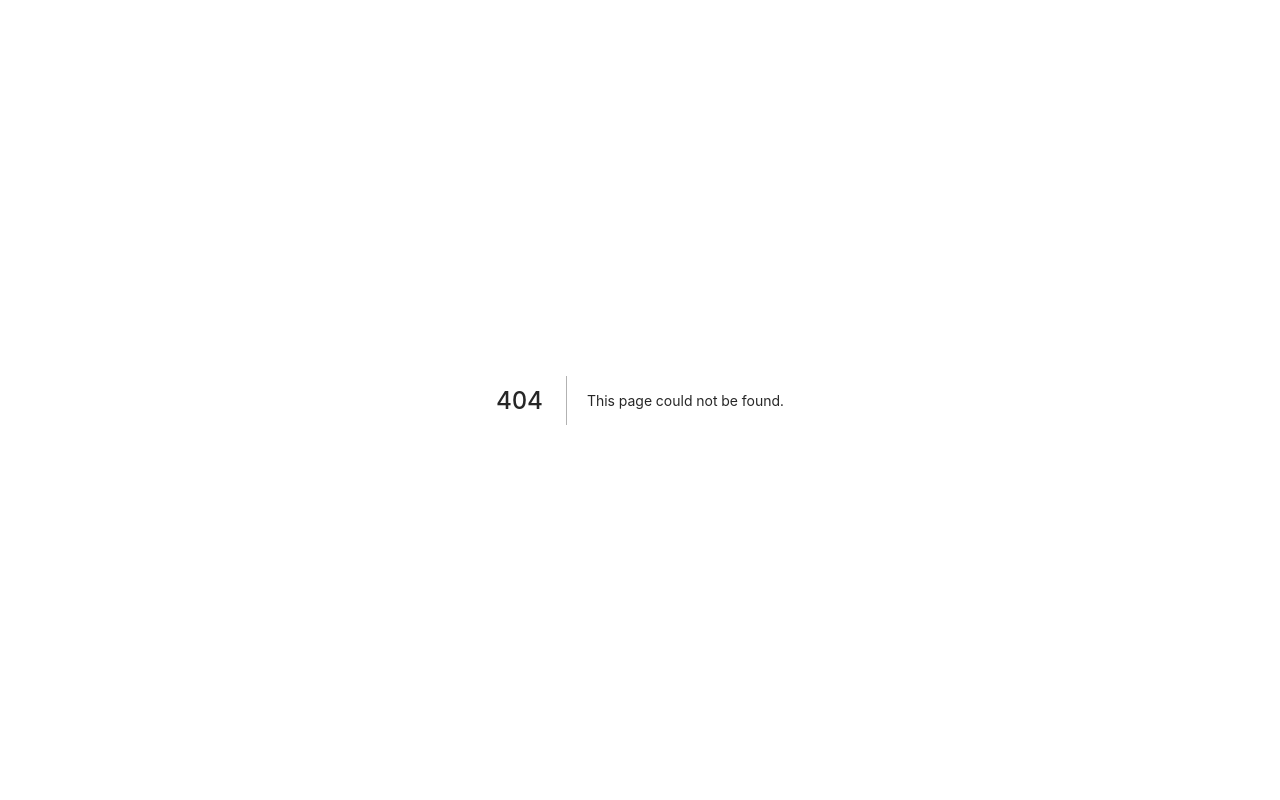
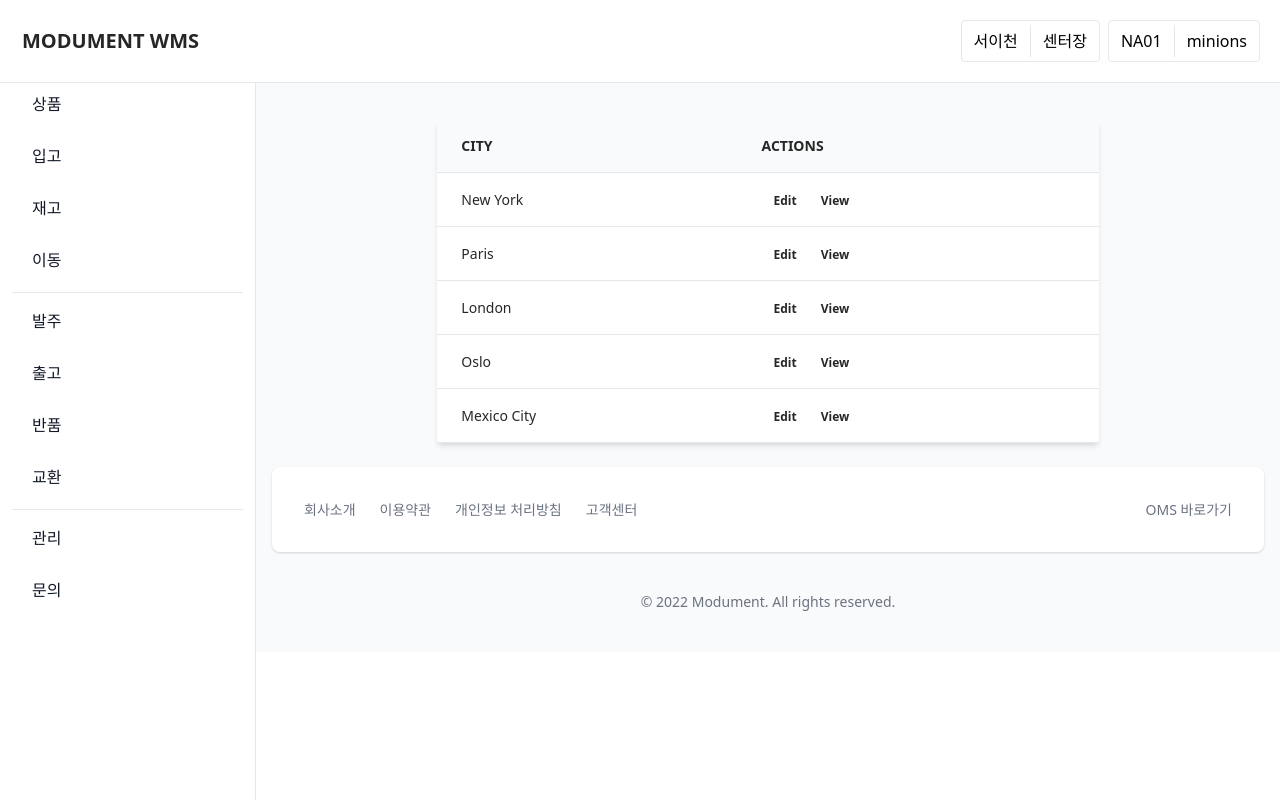
Before and after one commit to maliethy/modu_wms_react, a Next.js app: page /product in a window 1280 px wide. Before the commit this address had no page. Built offline with nearby package versions, Linux system fonts and the light colour scheme.

Commit message:
feat: product page 만들기, Sidebar Link 연결하기

```diff
--- a/Components/Sidebar.tsx
+++ b/Components/Sidebar.tsx
@@ -1,4 +1,5 @@
 import React from 'react';
+import Link from 'next/link';
 
 function Sidebar({ visible }) {
   return (
@@ -14,113 +15,89 @@ function Sidebar({ visible }) {
           <div className="flex-1 px-3 bg-white divide-y space-y-1">
             <ul className="space-y-3 pb-2">
               <li>
-                <a
-                  href="/products"
-                  target="_blank"
-                  className="text-base text-gray-900 font-normal rounded-lg hover:bg-gray-100 flex items-center p-2 group "
-                >
+                <Link href="/product">
+                  <a className="text-base text-gray-900 font-normal rounded-lg hover:bg-gray-100 flex items-center p-2 group ">
                     {/* icon */}
                     <span className="ml-3 flex-1 whitespace-nowrap">상품</span>
                   </a>
+                </Link>
               </li>
               <li>
+                <Link href="/incoming">
                   <a
-                  href="/incoming"
                     target="_blank"
                     className="text-base text-gray-900 font-normal rounded-lg hover:bg-gray-100 flex items-center p-2 group "
                   >
                     {/* icon */}
                     <span className="ml-3 flex-1 whitespace-nowrap">입고</span>
                   </a>
+                </Link>
               </li>
               <li>
-                <a
-                  href="https://demo.themesberg.com/windster/users/list/"
-                  className="text-base text-gray-900 font-normal rounded-lg hover:bg-gray-100 flex items-center p-2 group "
-                >
+                <Link href="/stock">
+                  <a className="text-base text-gray-900 font-normal rounded-lg hover:bg-gray-100 flex items-center p-2 group ">
                     {/* icon */}
                     <span className="ml-3 flex-1 whitespace-nowrap">재고</span>
                   </a>
+                </Link>
               </li>
               <li>
-                <a
-                  href="https://demo.themesberg.com/windster/e-commerce/products/"
-                  className="text-base text-gray-900 font-normal rounded-lg hover:bg-gray-100 flex items-center p-2 group "
-                >
+                <Link href="/location">
+                  <a className="text-base text-gray-900 font-normal rounded-lg hover:bg-gray-100 flex items-center p-2 group ">
                     {/* icon */}
                     <span className="ml-3 flex-1 whitespace-nowrap">이동</span>
                   </a>
+                </Link>
               </li>
             </ul>
             <ul className="space-y-3 py-2">
               <li>
-                <a
-                  href="https://demo.themesberg.com/windster/authentication/sign-in/"
-                  className="text-base text-gray-900 font-normal rounded-lg hover:bg-gray-100 flex items-center p-2 group "
-                >
+                <Link href="/order">
+                  <a className="text-base text-gray-900 font-normal rounded-lg hover:bg-gray-100 flex items-center p-2 group ">
                     {/* icon */}
                     <span className="ml-3 flex-1 whitespace-nowrap">발주</span>
                   </a>
+                </Link>
               </li>
               <li>
-                <a
-                  href="https://demo.themesberg.com/windster/authentication/sign-up/"
-                  className="text-base text-gray-900 font-normal rounded-lg hover:bg-gray-100 flex items-center p-2 group "
-                >
+                <Link href="/delivery">
+                  <a className="text-base text-gray-900 font-normal rounded-lg hover:bg-gray-100 flex items-center p-2 group ">
                     {/* icon */}
                     <span className="ml-3 flex-1 whitespace-nowrap">출고</span>
                   </a>
+                </Link>
               </li>
               <li>
-                <a
-                  href="https://demo.themesberg.com/windster/authentication/sign-in/"
-                  className="text-base text-gray-900 font-normal rounded-lg hover:bg-gray-100 flex items-center p-2 group "
-                >
+                <Link href="/return">
+                  <a className="text-base text-gray-900 font-normal rounded-lg hover:bg-gray-100 flex items-center p-2 group ">
                     {/* icon */}
                     <span className="ml-3 flex-1 whitespace-nowrap">반품</span>
                   </a>
+                </Link>
               </li>
               <li>
-                <a
-                  href="https://demo.themesberg.com/windster/authentication/sign-up/"
-                  className="text-base text-gray-900 font-normal rounded-lg hover:bg-gray-100 flex items-center p-2 group "
-                >
+                <Link href="/exchange">
+                  <a className="text-base text-gray-900 font-normal rounded-lg hover:bg-gray-100 flex items-center p-2 group ">
                     {/* icon */}
                     <span className="ml-3 flex-1 whitespace-nowrap">교환</span>
                   </a>
+                </Link>
               </li>
             </ul>
-
             <div className="space-y-3 pt-2">
-              <a
-                href="https://demo.themesberg.com/windster/"
-                className="text-base text-gray-900 font-normal rounded-lg flex items-center p-2 hover:bg-gray-100 group"
-              >
-                <span className="ml-3">관리</span>
+              <Link href="/setting">
+                <a className="text-base text-gray-900 font-normal rounded-lg hover:bg-gray-100 flex items-center p-2 group ">
+                  {/* icon */}
+                  <span className="ml-3 flex-1 whitespace-nowrap">관리</span>
                 </a>
-              <a
-                href="/"
-                target="_blank"
-                className="text-base text-gray-900 font-normal rounded-lg hover:bg-gray-100 group transition duration-75 flex items-center p-2"
-              >
-                <span className="ml-3">문의</span>
+              </Link>
+              <Link href="/inquiry">
+                <a className="text-base text-gray-900 font-normal rounded-lg hover:bg-gray-100 flex items-center p-2 group ">
+                  {/* icon */}
+                  <span className="ml-3 flex-1 whitespace-nowrap">문의</span>
                 </a>
+              </Link>
             </div>
-            {/* <div className="space-y-3 pt-2">
-              <a
-                href="https://demo.themesberg.com/windster/"
-                className="text-base text-gray-900 font-normal rounded-lg flex items-center p-2 hover:bg-gray-100 group"
-              >
-                <span className="ml-3">통계</span>
-              </a>
-              <a
-                href="/"
-                target="_blank"
-                className="text-base text-gray-900 font-normal rounded-lg hover:bg-gray-100 group transition duration-75 flex items-center p-2"
-              >
-                <span className="ml-3">연동</span>
-              </a>
-            </div> */}
           </div>
         </div>
       </div>
--- a/layouts/GlobalLayout.tsx
+++ b/layouts/GlobalLayout.tsx
@@ -31,7 +31,7 @@ function GlobalLayout({ children }: GlobalLayoutProps) {
     <div>
       <Headerbar handleVisibleSidebar={handleVisibleSidebar} />
       <Sidebar visible={visible} />
-      <div className="flex overflow-hidden bg-white pt-20 xs:pt-18">
+      <div className="flex overflow-hidden bg-white pt-12 xs:pt-18">
         <div className="bg-gray-900 opacity-50 hidden fixed inset-0 z-10" id="sidebarBackdrop"></div>
         <div
           onClick={handleVisibleSidebar}
--- a/pages/index.tsx
+++ b/pages/index.tsx
@@ -1,4 +1,4 @@
-import react from 'react';
+import React from 'react';
 import GlobalLayout from '@layouts/GlobalLayout';
 import MenuCard from '@components/MenuCard';
 
@@ -7,7 +7,6 @@ function Homepage() {
     <GlobalLayout>
       <main>
         <div className="pt-14 tb:pt-12 px-4">
-          <div className="w-full grid grid-cols-2 2xl:grid-cols-3 gap-4"></div>
           <div className="mt-4 w-full grid grid-cols-3 tb:grid-cols-2 xl:grid-cols-4 gap-8">
             <MenuCard />
             <MenuCard />
--- /dev/null
+++ b/pages/product.tsx
@@ -0,0 +1,87 @@
+import React from 'react';
+import GlobalLayout from '@layouts/GlobalLayout';
+
+function Product() {
+  return (
+    <GlobalLayout>
+      <main>
+        <div className="pt-14 tb:pt-12 px-4">
+          <div className="w-2/3 mx-auto">
+            <div className="bg-white shadow-md rounded my-6">
+              <table className="text-left w-full border-collapse">
+                <thead>
+                  <tr>
+                    <th className="py-4 px-6 bg-gray-50 font-bold uppercase text-sm text-grey-dark border-b border-grey-light">
+                      City
+                    </th>
+                    <th className="py-4 px-6 bg-gray-50 font-bold uppercase text-sm text-grey-dark border-b border-grey-light">
+                      Actions
+                    </th>
+                  </tr>
+                </thead>
+                <tbody>
+                  <tr className="hover:bg-gray-50">
+                    <td className="py-4 px-6 border-b border-grey-light">New York</td>
+                    <td className="py-4 px-6 border-b border-grey-light">
+                      <a href="#" className="font-bold py-1 px-3 rounded text-xs bg-green hover:bg-green-dark">
+                        Edit
+                      </a>
+                      <a href="#" className="font-bold py-1 px-3 rounded text-xs bg-blue hover:bg-blue-dark">
+                        View
+                      </a>
+                    </td>
+                  </tr>
+                  <tr className="hover:bg-gray-50">
+                    <td className="py-4 px-6 border-b border-grey-light">Paris</td>
+                    <td className="py-4 px-6 border-b border-grey-light">
+                      <a href="#" className="font-bold py-1 px-3 rounded text-xs bg-green hover:bg-green-dark">
+                        Edit
+                      </a>
+                      <a href="#" className="font-bold py-1 px-3 rounded text-xs bg-blue hover:bg-blue-dark">
+                        View
+                      </a>
+                    </td>
+                  </tr>
+                  <tr className="hover:bg-gray-50">
+                    <td className="py-4 px-6 border-b border-grey-light">London</td>
+                    <td className="py-4 px-6 border-b border-grey-light">
+                      <a href="#" className="font-bold py-1 px-3 rounded text-xs bg-green hover:bg-green-dark">
+                        Edit
+                      </a>
+                      <a href="#" className="font-bold py-1 px-3 rounded text-xs bg-blue hover:bg-blue-dark">
+                        View
+                      </a>
+                    </td>
+                  </tr>
+                  <tr className="hover:bg-gray-50">
+                    <td className="py-4 px-6 border-b border-grey-light">Oslo</td>
+                    <td className="py-4 px-6 border-b border-grey-light">
+                      <a href="#" className="font-bold py-1 px-3 rounded text-xs bg-green hover:bg-green-dark">
+                        Edit
+                      </a>
+                      <a href="#" className="font-bold py-1 px-3 rounded text-xs bg-blue hover:bg-blue-dark">
+                        View
+                      </a>
+                    </td>
+                  </tr>
+                  <tr className="hover:bg-gray-50">
+                    <td className="py-4 px-6 border-b border-grey-light">Mexico City</td>
+                    <td className="py-4 px-6 border-b border-grey-light">
+                      <a href="#" className="font-bold py-1 px-3 rounded text-xs bg-green hover:bg-green-dark">
+                        Edit
+                      </a>
+                      <a href="#" className="font-bold py-1 px-3 rounded text-xs bg-blue hover:bg-blue-dark">
+                        View
+                      </a>
+                    </td>
+                  </tr>
+                </tbody>
+              </table>
+            </div>
+          </div>
+        </div>
+      </main>
+    </GlobalLayout>
+  );
+}
+export default Product;
--- a/tailwind.config.js
+++ b/tailwind.config.js
@@ -12,4 +12,7 @@ module.exports = {
     extend: {},
   },
   plugins: [require('daisyui')],
+  daisyui: {
+    themes: ['light'],
+  },
 };
```
Also changed, not shown: pages/_app.tsx (+5 -5 lines). Lines whose indentation alone changed are shown as unchanged.
